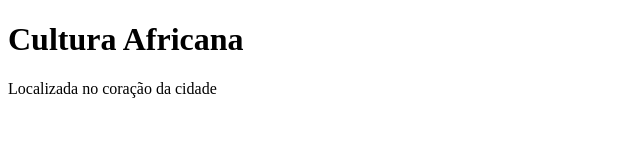
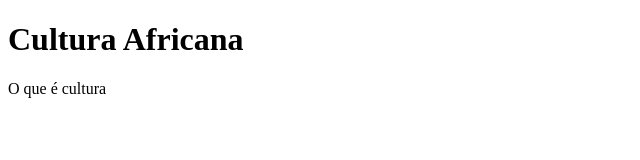
Before and after one commit to victoriatrindad/barbearia-alura, a plain HTML site: page index.html in a window 1280 px wide. Shown: the whole page, without its empty margins (0-640 px from the left). Drawn offline with Linux system fonts and the light colour scheme.

Commit message:
paragrafo

```diff
--- a/index.html
+++ b/index.html
@@ -6,6 +6,6 @@
 </head>
 <body>
 <h1>Cultura Africana</h1>
-<p>Localizada no coração da cidade</p>
+<p>O que é cultura</p>
 </body>
 </html>
```
